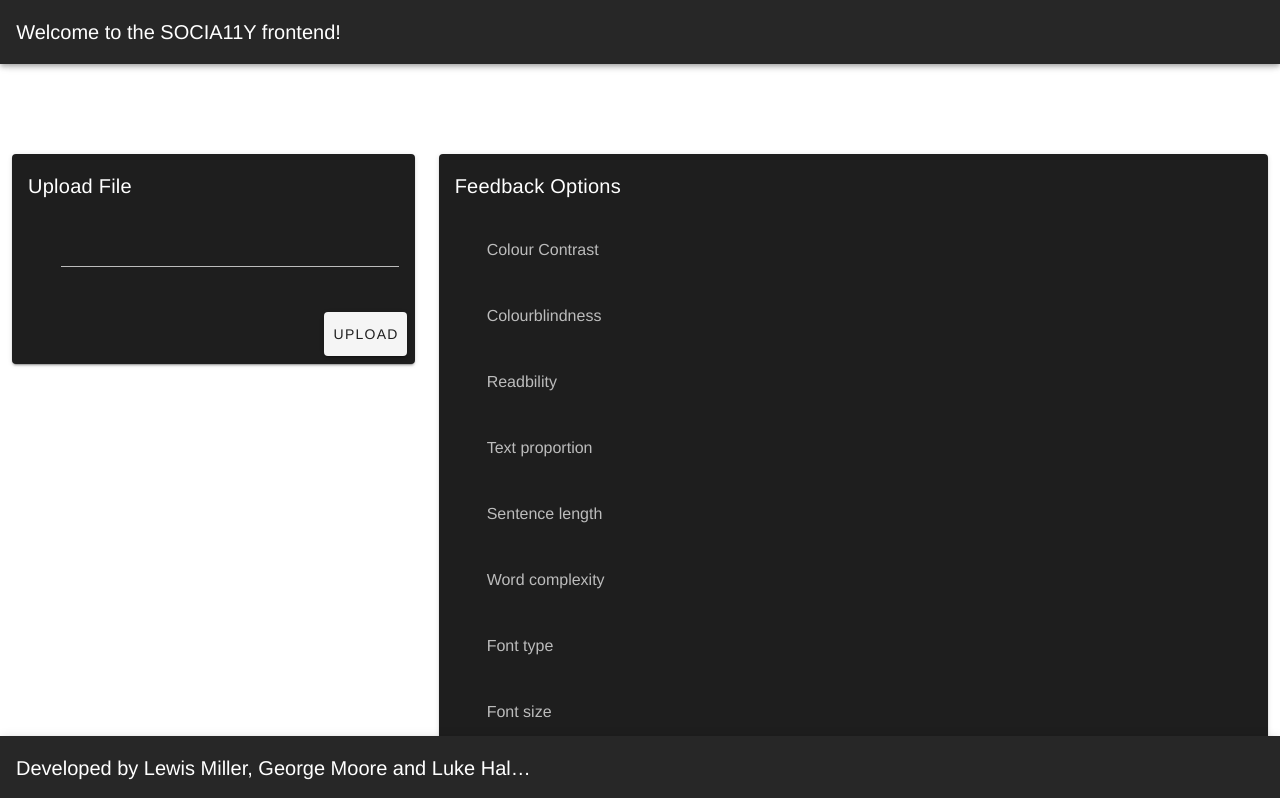
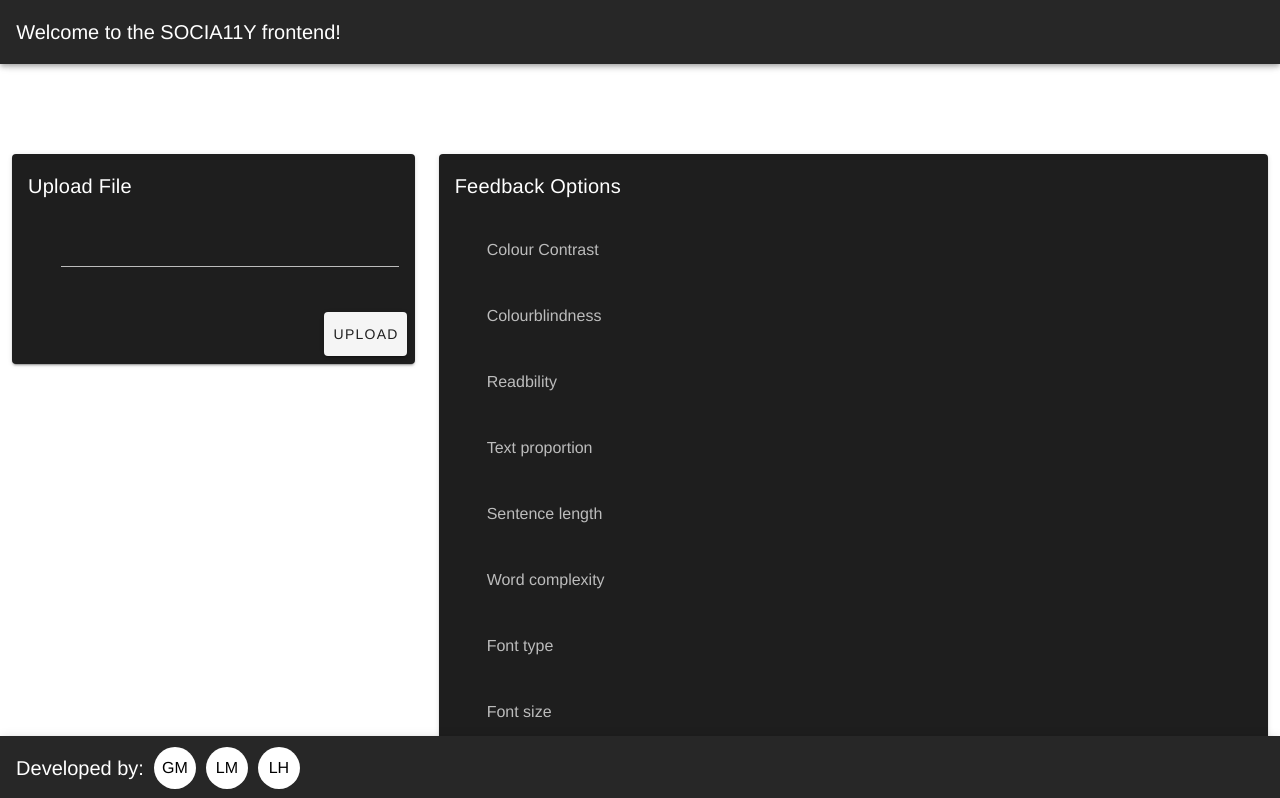
Before and after one commit to nightmarlin/socia11y, a Vue app in the folder frontend/: page /#/ in a window 1280 px wide. Shown: the top 798 px of the page. Built offline with nearby package versions, Linux system fonts and the light colour scheme; the HTML template or start-up script is replaced by a standard one.

Commit message:
Added developer icons on footer component

```diff
--- a/frontend/src/components/Footer.vue
+++ b/frontend/src/components/Footer.vue
@@ -1,6 +1,9 @@
 <template>
   <v-app-bar dark app bottom>
-    <v-app-bar-title>Developed by Lewis Miller, George Moore and Luke Halpin</v-app-bar-title>
+    <v-app-bar-title>Developed by: </v-app-bar-title>
+    <v-avatar color="#fff" size=42>GM</v-avatar>
+    <v-avatar color="#fff" size=42>LM</v-avatar>
+    <v-avatar color="#fff" size=42>LH</v-avatar>
   </v-app-bar>
 </template>
 
@@ -15,3 +18,10 @@ export default Vue.extend({
   })
 });
 </script>
+
+<style scoped>
+.v-avatar {
+    margin-left: 10px;
+    color: black;
+}
+</style>
--- a/frontend/src/views/About.vue
+++ b/frontend/src/views/About.vue
@@ -18,7 +18,7 @@ import TitleBar from "@/components/TitleBar.vue";
 import Footer from "@/components/Footer.vue";
 
 export default Vue.extend({
-  name: "Home",
+  name: "About",
 
   components: {
     TitleBar,
```
